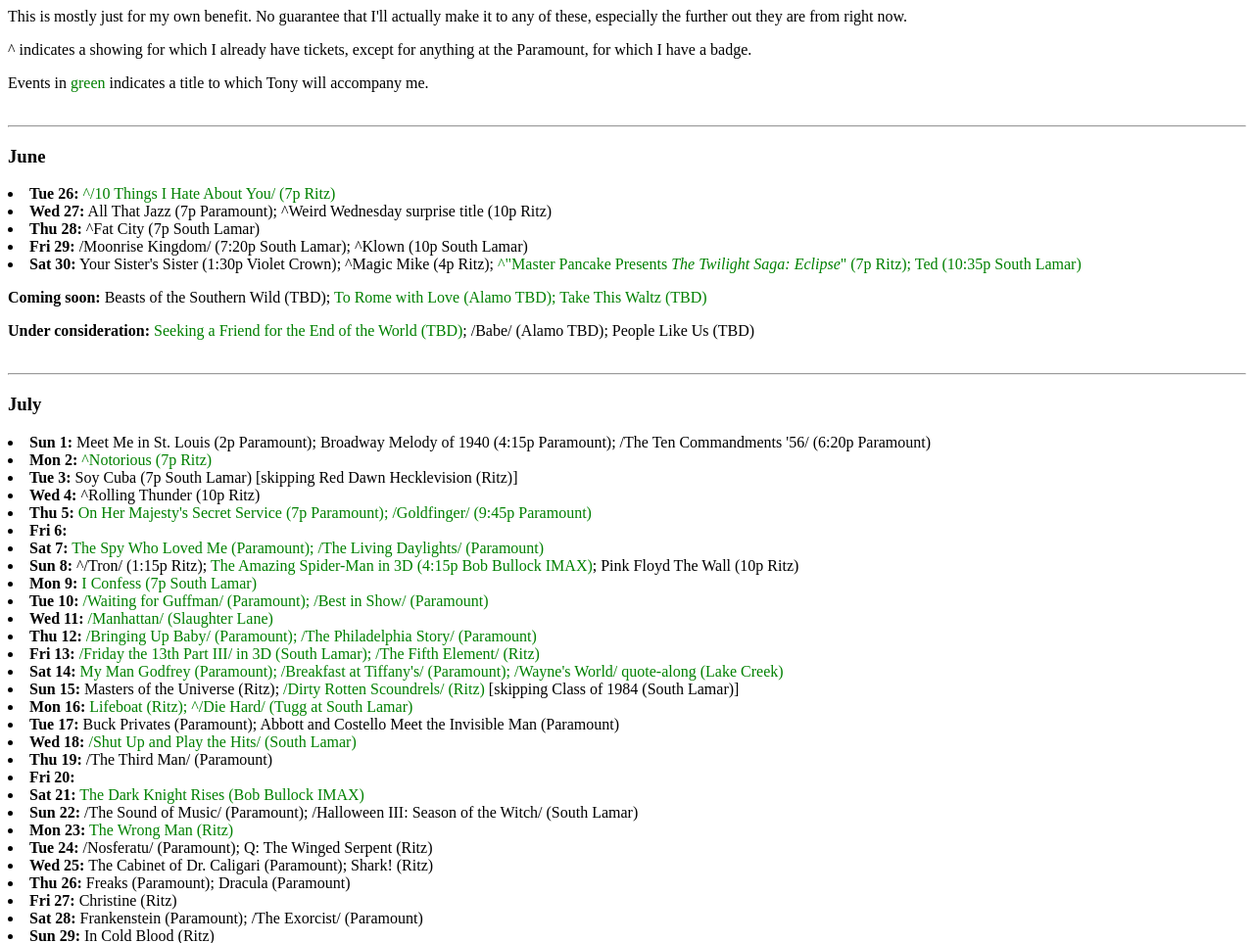
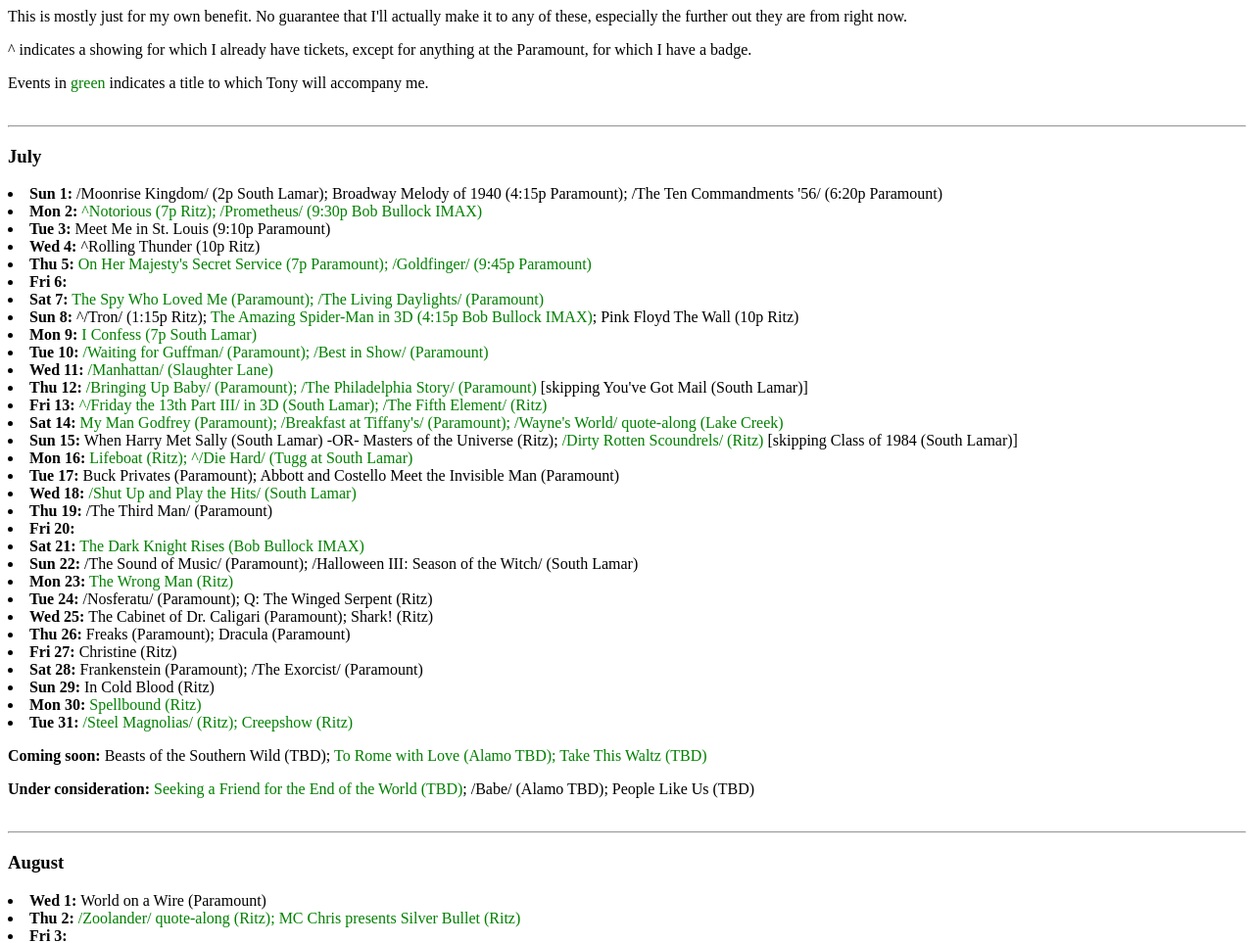
Before and after one commit to zmcghee/filmlog, a Django app: template templates/ondeck.html in a window 1280 px wide. Shown: the top 963 px of the page at 98% size. Run offline with Django 3.2, Linux system fonts and the light colour scheme; the template is opened without the code that fills it, so the values that code supplies are empty.

Commit message:
Update schedule

```diff
--- a/templates/ondeck.html
+++ b/templates/ondeck.html
@@ -12,9 +12,6 @@
 Events in <u>green</u> indicates a title to which Tony will accompany me.
 
 <!--
-*RITZ*
-1 x Sun Jul 8 - Pink Floyd The Wall - 10p
-
 *SOUTH LAMAR*
 1 x Fri 29 - Moonrise Kingdom - 7:20p
 2 x Sat 30 - Ted - 10:35p
@@ -23,23 +20,11 @@
 
 <br><br><hr>
 
-<h3>June</h3>
-
-<li><b>Tue 26:</b> <u>^/<i>10 Things I Hate About You</i>/ (7p Ritz)</u>
-<li><b>Wed 27:</b> <i>All That Jazz</i> (7p Paramount); ^Weird Wednesday surprise title (10p Ritz)
-<li><b>Thu 28:</b> ^<i>Fat City</i> (7p South Lamar)
-<li><b>Fri 29:</b> /<i>Moonrise Kingdom</i>/ (7:20p South Lamar); ^<i>Klown</i> (10p South Lamar)
-<li><b>Sat 30:</b> <i>Your Sister's Sister</i> (1:30p Violet Crown); ^<i>Magic Mike</i> (4p Ritz); <u>^"Master Pancake Presents <em>The Twilight Saga: Eclipse</em>" (7p Ritz); <i>Ted</i> (10:35p South Lamar)</u>
-<p><b>Coming soon:</b> <i>Beasts of the Southern Wild</i> (TBD); <u><i>To Rome with Love</i> (Alamo TBD); <i>Take This Waltz</i> (TBD)</u>
-<p><b>Under consideration:</b> <u><i>Seeking a Friend for the End of the World</i> (TBD)</u>; /<i>Babe</i>/ (Alamo TBD); <i>People Like Us</i> (TBD)
-
-<br><br><hr>
-
 <h3>July</h3>
 
-<li><b>Sun 1:</b> <i>Meet Me in St. Louis</i> (2p Paramount); <i>Broadway Melody of 1940</i> (4:15p Paramount); /<i>The Ten Commandments</i> '56/ (6:20p Paramount)
-<li><b>Mon 2:</b> <u>^<i>Notorious</i> (7p Ritz)</u>
-<li><b>Tue 3:</b> <i>Soy Cuba</i> (7p South Lamar) [skipping <i>Red Dawn</i> Hecklevision (Ritz)]
+<li><b>Sun 1:</b> /<i>Moonrise Kingdom</i>/ (2p South Lamar); <i>Broadway Melody of 1940</i> (4:15p Paramount); /<i>The Ten Commandments</i> '56/ (6:20p Paramount)
+<li><b>Mon 2:</b> <u>^<i>Notorious</i> (7p Ritz); /<i>Prometheus</i>/ (9:30p Bob Bullock IMAX)</u>
+<li><b>Tue 3:</b> <i>Meet Me in St. Louis</i> (9:10p Paramount)
 <li><b>Wed 4:</b> ^<i>Rolling Thunder</i> (10p Ritz)
 <li><b>Thu 5:</b> <u><i>On Her Majesty's Secret Service</i> (7p Paramount); /<i>Goldfinger</i>/ (9:45p Paramount)</u>
 <li><b>Fri 6:</b>
@@ -48,10 +33,10 @@
 <li><b>Mon 9:</b> <u><i>I Confess</i> (7p South Lamar)</u>
 <li><b>Tue 10:</b> <u>/<i>Waiting for Guffman</i>/ (Paramount); /<i>Best in Show</i>/ (Paramount)</u>
 <li><b>Wed 11:</b> <u>/<i>Manhattan</i>/ (Slaughter Lane)</u>
-<li><b>Thu 12:</b> <u>/<i>Bringing Up Baby</i>/ (Paramount); /<i>The Philadelphia Story</i>/ (Paramount)</u>
-<li><b>Fri 13:</b> <u>/<i>Friday the 13th Part III</i>/ in 3D (South Lamar); /<i>The Fifth Element</i>/ (Ritz)</u>
+<li><b>Thu 12:</b> <u>/<i>Bringing Up Baby</i>/ (Paramount); /<i>The Philadelphia Story</i>/ (Paramount)</u> [skipping <i>You've Got Mail</i> (South Lamar)]
+<li><b>Fri 13:</b> <u>^/<i>Friday the 13th Part III</i>/ in 3D (South Lamar); /<i>The Fifth Element</i>/ (Ritz)</u>
 <li><b>Sat 14:</b> <u><i>My Man Godfrey</i> (Paramount); /<i>Breakfast at Tiffany's</i>/ (Paramount); /<i>Wayne's World</i>/ quote-along (Lake Creek)</u>
-<li><b>Sun 15:</b> <i>Masters of the Universe</i> (Ritz); <u>/<i>Dirty Rotten Scoundrels</i>/ (Ritz)</u> [skipping <i>Class of 1984</i> (South Lamar)]
+<li><b>Sun 15:</b> <i>When Harry Met Sally</i> (South Lamar) -OR- <i>Masters of the Universe</i> (Ritz); <u>/<i>Dirty Rotten Scoundrels</i>/ (Ritz)</u> [skipping <i>Class of 1984</i> (South Lamar)]
 <li><b>Mon 16:</b> <u><i>Lifeboat</i> (Ritz); ^/<i>Die Hard</i>/ (Tugg at South Lamar)</u>
 <li><b>Tue 17:</b> <i>Buck Privates</i> (Paramount); <i>Abbott and Costello Meet the Invisible Man</i> (Paramount)
 <li><b>Wed 18:</b> <u>/<i>Shut Up and Play the Hits</i>/ (South Lamar)</u>
@@ -68,6 +53,9 @@
 <li><b>Sun 29:</b> <i>In Cold Blood</i> (Ritz)
 <li><b>Mon 30:</b> <u><i>Spellbound</i> (Ritz)</u>
 <li><b>Tue 31:</b> <u>/<i>Steel Magnolias</i>/ (Ritz); <i>Creepshow</i> (Ritz)</u>
+
+<p><b>Coming soon:</b> <i>Beasts of the Southern Wild</i> (TBD); <u><i>To Rome with Love</i> (Alamo TBD); <i>Take This Waltz</i> (TBD)</u>
+<p><b>Under consideration:</b> <u><i>Seeking a Friend for the End of the World</i> (TBD)</u>; /<i>Babe</i>/ (Alamo TBD); <i>People Like Us</i> (TBD)
 
 <br><br><hr>
 
```
